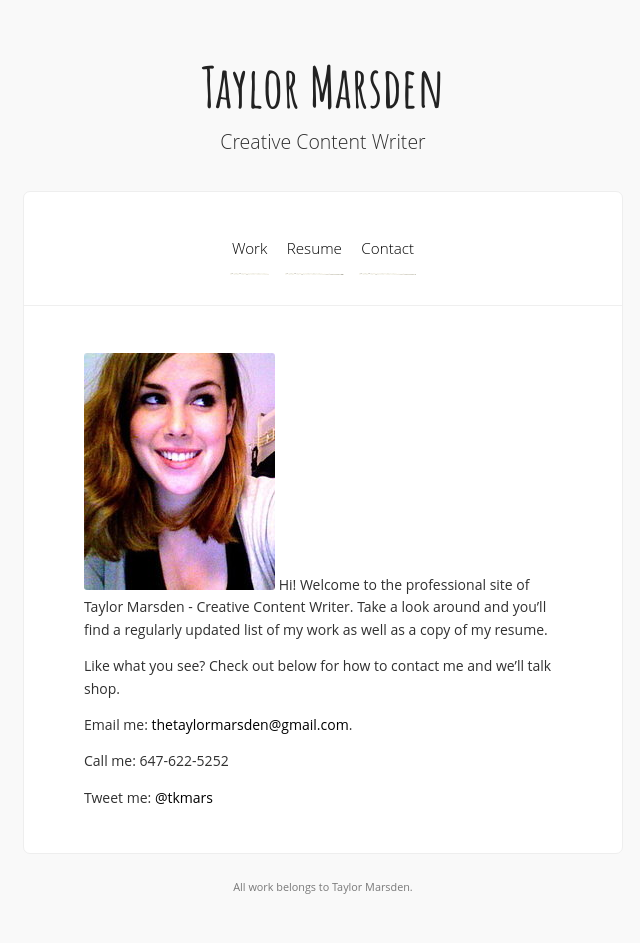
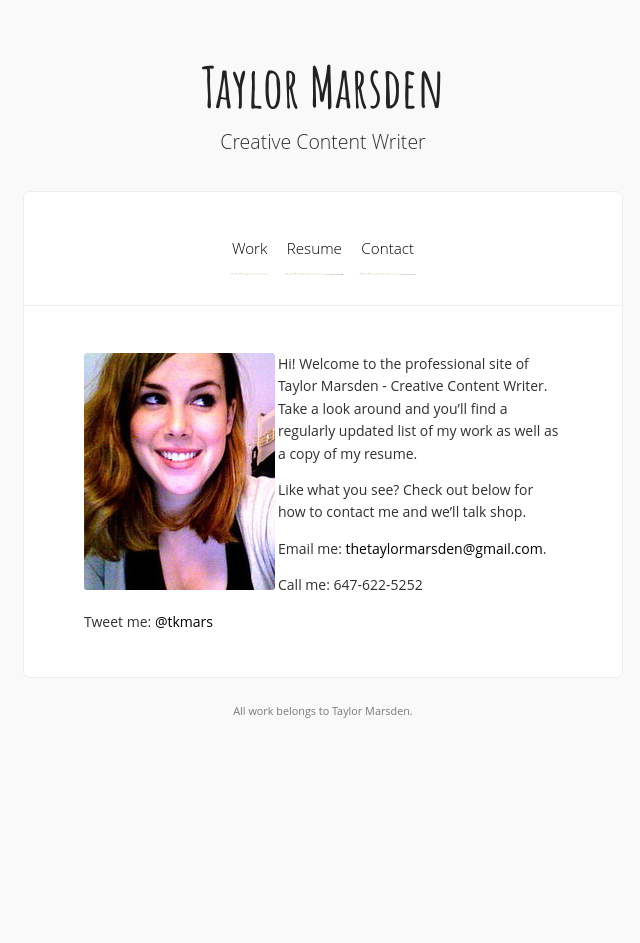
Before and after one commit to tkmars/tkmars.github.io, a Jekyll site: the page built from contact.md, in a window 1280 px wide. Shown: the whole page, without its empty margins (317-957 px from the left). Built offline with Jekyll 4.4.1, drawn with Linux system fonts in a browser that asks for light colours; Markdown is read by kramdown in place of the engine named in the settings; comment, search, counter and statistics services are not loaded; after the commit the page ends 900 px from its top, so only the background shows below that.

Commit message:
Change contact ing alignment.

```diff
--- a/contact.md
+++ b/contact.md
@@ -2,7 +2,7 @@
 layout: page
 ---
 
-![My helpful screenshot]({{ site.url }}/images/rsz_me.jpg) Hi! Welcome to the professional site of Taylor Marsden - Creative Content Writer. Take a look around and you'll find a regularly updated list of my work as well as a copy of my resume.
+<img src="{{ site.url }}/images/rsz_me.jpg" align="left">Hi! Welcome to the professional site of Taylor Marsden - Creative Content Writer. Take a look around and you'll find a regularly updated list of my work as well as a copy of my resume.
 
 Like what you see? Check out below for how to contact me and we'll talk shop.
 
```
